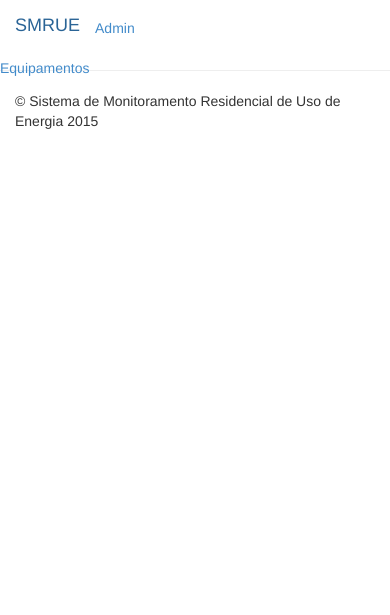
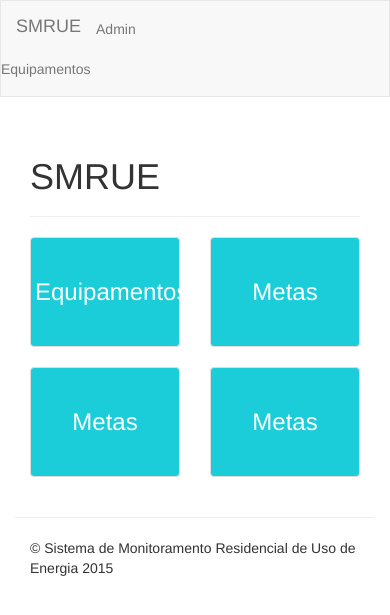
Before and after one commit to mickawaii/smrue, a Django app: page / in a window 390 px wide; the page is wider, and only the part inside the window is pictured. Shown: the top 615 px of that part. Run offline with Django 3.2, Linux system fonts and the light colour scheme; a user stored in the database is signed in; tables that the repository leaves empty hold one stand-in row (values such as "Sample post"); some libraries are stand-ins or nearby versions.

Commit message:
base html files fixed, home added

```diff
--- a/equipment/forms.py
+++ b/equipment/forms.py
@@ -7,11 +7,11 @@ from django.contrib.auth.models import Group, User
 
 class EquipmentForm(ModelForm):
 	name = forms.CharField(required=True, label='Nome', widget=forms.TextInput(attrs={'class': 'form-control'}))
-	nominal_power = forms.DecimalField(required=True, label='Valor Nominal', widget=forms.TextInput(attrs={'class': 'form-control'}))
+	nominal_power = forms.DecimalField(required=True, label='Valor Nominal', widget=forms.TextInput(attrs={'class': 'form-control js-money'}))
 	measurement_unit = forms.CharField(max_length=5, label='Unidade de Medida', widget=forms.Select(choices=Equipment.MEASUREMENT_UNITS, attrs={'class': 'form-control'}))
 	approximated_consumption = forms.DecimalField(required=True, label='Consumo Aproximado', widget=forms.TextInput(attrs={'class': 'form-control'}))
 	description = forms.CharField(required=False, label='Descrição', widget=forms.Textarea(attrs={'class': 'form-control', 'rows': 4}))
 
 	class Meta:
-			model = Equipment
-			exclude = ('created_at', 'updated_at')
+		model = Equipment
+		exclude = ('created_at', 'updated_at')
--- a/equipment/views.py
+++ b/equipment/views.py
@@ -34,7 +34,6 @@ class IndexView(ListView):
 		context['list_title'] = 'Listagem de Equipamentos'
 
 		context['create_link'] = reverse_lazy('equipment:create')
-
 
 		return context
 
--- a/smrue/static/css/application.css
+++ b/smrue/static/css/application.css
@@ -1,6 +1,5 @@
 /* General: */
 body {
-	padding-top: 50px;
 	padding-bottom: 20px;
 }
 
--- a/smrue/templates/base.html
+++ b/smrue/templates/base.html
@@ -44,31 +44,13 @@
 
   <body>
     <!-- Fixed navbar -->
-    <div class="navbar navbar-fixed-top" role="navigation">
-      <div class="container">
+    <div class="navbar navbar-default" role="navigation">
+      <div class="container-fluid">
         <div class="navbar-header">
-          <button type="button" class="navbar-toggle" data-toggle="collapse" data-target=".navbar-collapse">
-            <span class="sr-only">Toggle navigation</span>
-            <span class="icon-bar"></span>
-            <span class="icon-bar"></span>
-            <span class="icon-bar"></span>
-          </button>
           <a class="navbar-brand" href="{% url 'home' %}">SMRUE</a>
           <ul class="nav navbar-nav">
             <li><a href="{% url 'admin:index' %}">Admin</a></li>
             <li><a href="{% url 'equipment:list' %}">Equipamentos</a></li>
-
-            <!-- <li class="dropdown">
-              <a href="#" class="dropdown-toggle navbar-brand" data-toggle="dropdown"><span class="caret"></span></a>
-              <ul class="dropdown-menu" role="menu">
-                  <li><a href="{% url 'home' %}">Home</a></li>
-                  {% if user.is_authenticated %}
-                    {% if user.is_staff %}
-                      <li><a href="{% url 'admin:index' %}">Admin</a></li>
-                    {% endif %}
-                  {% endif %}
-              </ul>
-            </li> -->
           </ul>
         </div>
 
@@ -87,6 +69,7 @@
       </div>
     </div>
 
+    <div class="container">
       {% block content %}
 
       {% endblock %}
@@ -99,7 +82,8 @@
         </div>
       </footer>
 
+      {% block js_bottom %}
+      {% endblock %}
     </div> <!-- /container -->
-
   </body>
 </html>
--- /dev/null
+++ b/smrue/templates/home.html
@@ -0,0 +1,54 @@
+{% extends "base.html" %}
+
+{% block css %}
+	<style type="text/css">
+		.home-button {
+			background: rgb(26, 205, 217);
+		  line-height: 100px;
+		  text-align: center;
+		  color: white;
+		  font-weight: normal;
+		  font-size: 24px;
+		}
+
+		.home-button:hover {
+			background: rgb(26, 158, 167);
+		  text-decoration: none;
+		  color: white;
+		}
+	</style>
+{% endblock %}
+
+{% block content %}
+	<div class="container">
+	  <div class="page-header">
+	    <h1>SMRUE</h1>
+	  </div>
+
+	  <div class="row">
+	    <div class="col-xs-6 col-md-3">
+	      <a href="#" class="thumbnail home-button">
+	        Equipamentos
+	      </a>
+	    </div>
+
+	    <div class="col-xs-6 col-md-3">
+	      <a href="#" class="thumbnail home-button">
+	        Metas
+	      </a>
+	    </div>
+
+	    <div class="col-xs-6 col-md-3">
+	      <a href="#" class="thumbnail home-button">
+	        Metas
+	      </a>
+	    </div>
+
+	    <div class="col-xs-6 col-md-3">
+	      <a href="#" class="thumbnail home-button">
+	        Metas
+	      </a>
+	    </div>
+	  </div>
+	</div>
+{% endblock %}
--- a/smrue/views.py
+++ b/smrue/views.py
@@ -15,7 +15,7 @@ import json
 from collections import OrderedDict
 
 class HomeView(TemplateView):
-	template_name = 'base.html'
+	template_name = 'home.html'
 
 	def get_context_data(self, **kwargs):
 		context = super(HomeView, self).get_context_data(**kwargs)
```
Also changed, not shown: equipment/templates/equipment/create_form.html (+6 -44 lines), smrue/templates/base_form.html (+4 -6 lines), smrue/templates/base_list.html (+6 -9 lines), db.sqlite3, 3 other files.
